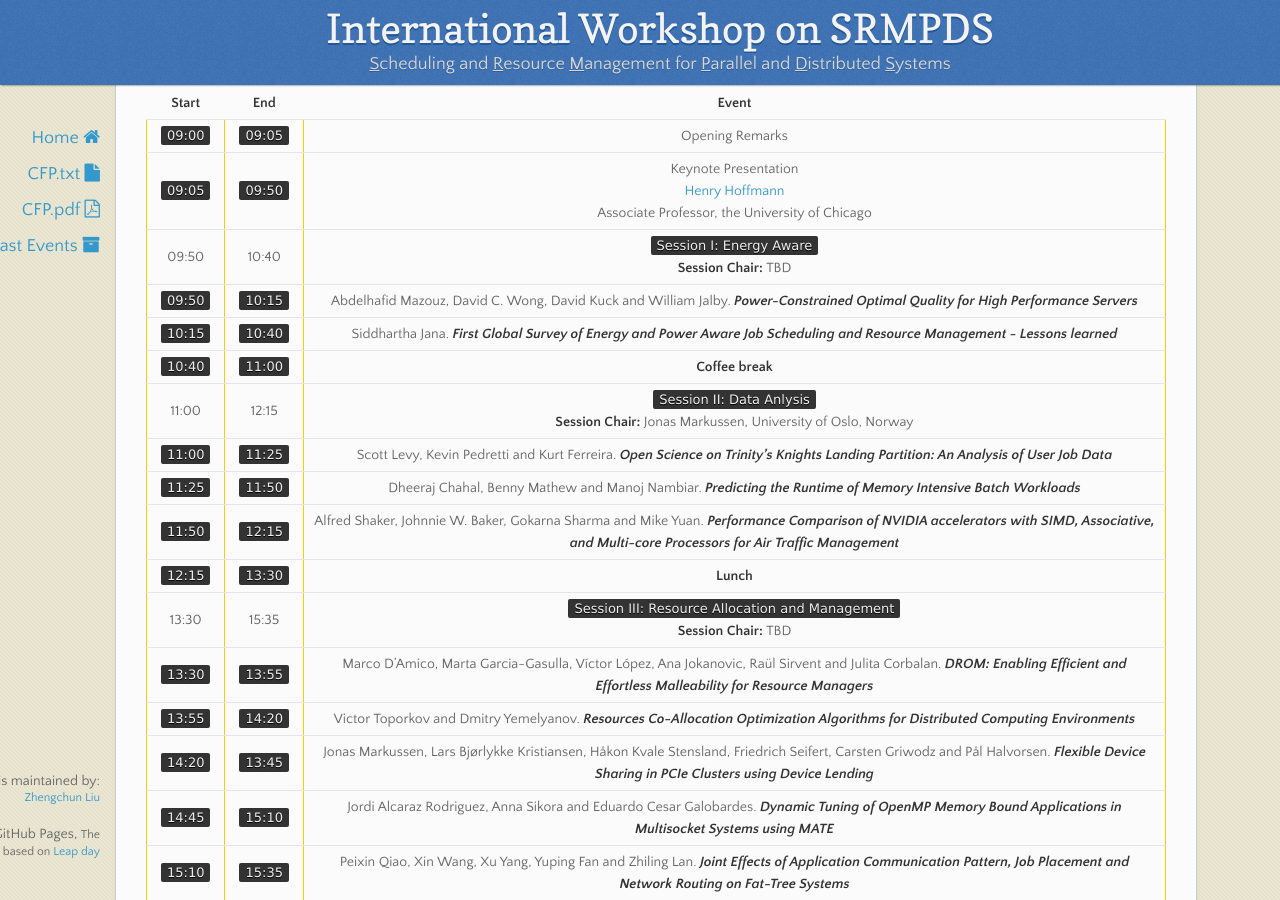
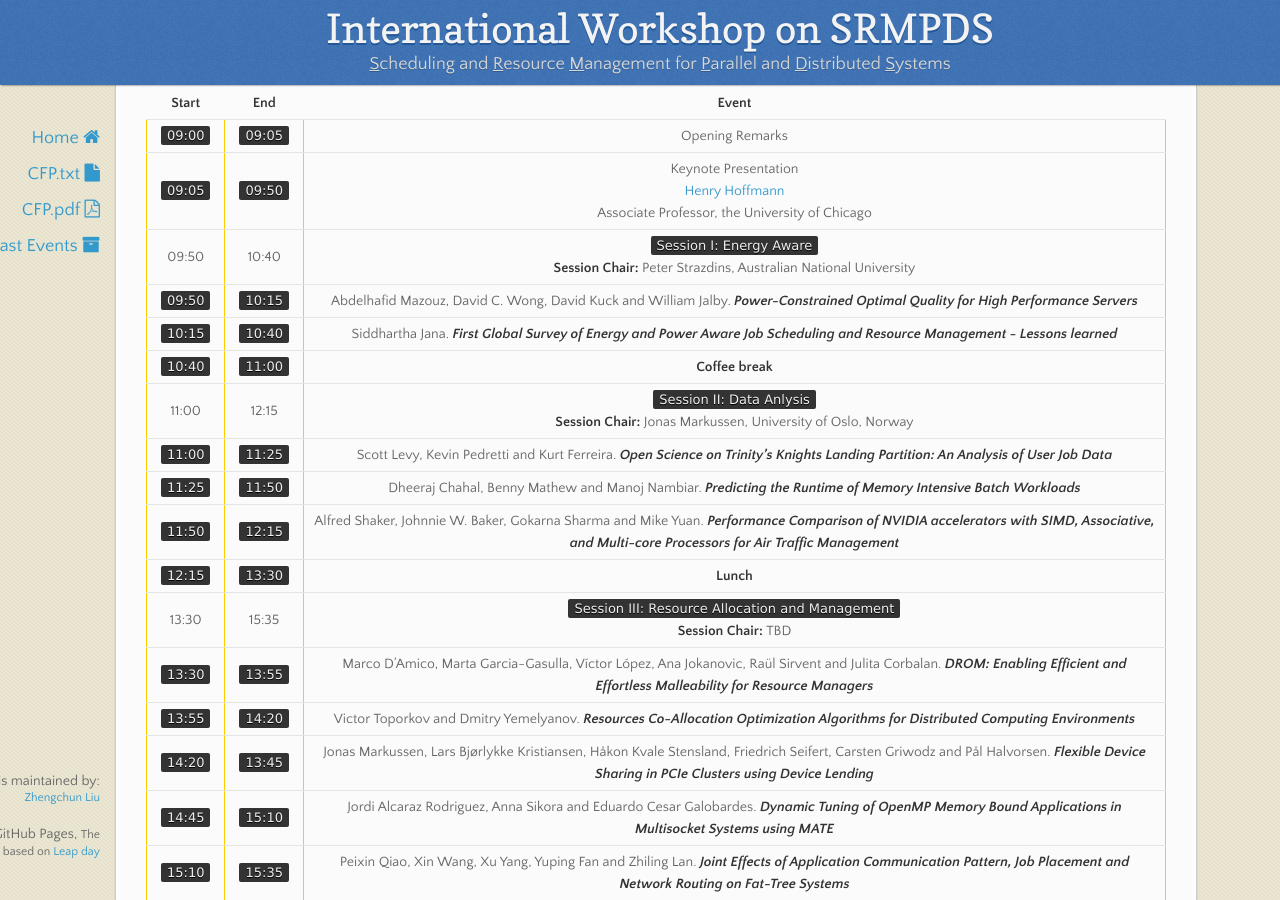
Before and after one commit to srmpds/srmpds.github.io, a Jekyll site: the page built from index.md, in a window 1280 px wide and 900 px high, scrolled down 1391 px. Built offline with Jekyll 4.4.1, drawn with Linux system fonts in a browser that asks for light colours; nearby versions of some CDN libraries.

Commit message:
add, delete, polish etc.

```diff
--- a/index.md
+++ b/index.md
@@ -53,7 +53,7 @@ Events will be held on August 13, ___Straub Hall, Room 245___, at the ___Erb Mem
 | :---: | :---: | :----: |
 | `09:00` | `09:05` | Opening Remarks |
 | `09:05` | `09:50` | Keynote Presentation <br> [Henry Hoffmann](http://people.cs.uchicago.edu/~hankhoffmann/) <br> Associate Professor, the University of Chicago|
-| 09:50 | 10:40 | `Session I: Energy Aware` <br> **Session Chair:** TBD |
+| 09:50 | 10:40 | `Session I: Energy Aware` <br> **Session Chair:** Peter Strazdins, Australian National University|
 | `09:50` | `10:15` | Abdelhafid Mazouz, David C. Wong, David Kuck and William Jalby. ___Power-Constrained Optimal Quality for High Performance Servers___ |
 | `10:15` | `10:40` | Siddhartha Jana. ___First Global Survey of Energy and Power Aware Job Scheduling and Resource Management - Lessons learned___ |
 | `10:40` | `11:00` | __Coffee break__ |
```
